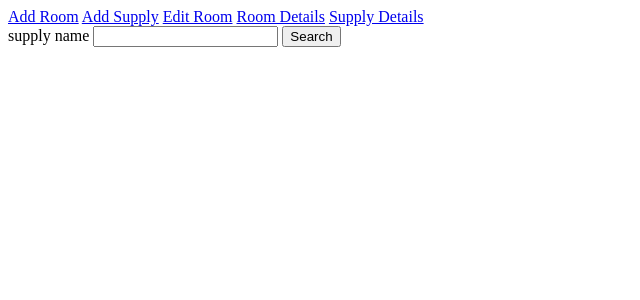
After one commit to Garrett-pace/HouseRemodeling, a Flask app: page /supply_details in a window 1280 px wide. The commit adds this page. Shown: the top 300 px of the page, without its empty margins (0-640 px from the left). Run offline with Flask 3, Linux system fonts and the light colour scheme.

Commit message:
added in 2 query methods, the app route and fuctionality of the supply details page, also made a layout.html, and added it to all pages

```diff
--- a/main.py
+++ b/main.py
@@ -1,5 +1,5 @@
 import os
-from flask import Flask, render_template, request, redirect, url_for
+from flask import Flask, render_template, request, redirect, url_for, flash
 from models.model import *
 import seaborn as sns
 import matplotlib.pyplot as plt
@@ -17,6 +17,26 @@ def index():
 def get_all_rooms_being_Remodeled():
     return session.query(Room).filter(Room.is_tiling_needed == 'y').all()
 
+@app.route("/supply_details", methods=['GET', 'POST'])
+def supply_details():
+    if request.method == 'POST':
+        supply_name = request.form['supply_name']
+        All_supplies = Get_all_supplies()
+        for x in All_supplies:
+            if x.name != supply_name or supply_name == '':
+                flash("This Supply does not exist")
+            else:
+                Supply_details = Get_supply_by_name(supply_name)
+                return redirect(url_for('supply_details', Supply_details=Supply_details))
+    return render_template("supply_details.html")
+
+
+def Get_supply_by_name(supply_name):
+    return session.query(Supply).filter(Supply.name == supply_name).all()
+
+def Get_all_supplies():
+    return session.query(Supply).all()
+
 @app.route('/add_room', methods=['GET', 'POST'])
 def add_room():
     if request.method == 'POST':
--- a/templates/Room_details.html
+++ b/templates/Room_details.html
@@ -5,6 +5,10 @@
     <title>Title</title>
 </head>
 <body>
+{% extends 'layout.html' %}
+{% block content %}
+
+{% endblock %}
 
 </body>
 </html>
--- a/templates/add_room.html
+++ b/templates/add_room.html
@@ -9,6 +9,8 @@
 
 </head>
 <body>
+{% extends 'layout.html' %}
+{% block content %}
     <h1>Add New Room</h1>
     <form action="/add_room" method="post">
         <label for="name">Room Name: </label>
@@ -64,5 +66,6 @@
             document.getElementById('is_tiling_needed').checked = false;
         };
     </script>
+{% endblock %}
 </body>
 </html>
--- a/templates/add_supply.html
+++ b/templates/add_supply.html
@@ -5,6 +5,9 @@
     <title>Title</title>
 </head>
 <body>
+{% extends 'layout.html' %}
+{% block content %}
 
+{% endblock %}
 </body>
 </html>
--- a/templates/edit_room.html
+++ b/templates/edit_room.html
@@ -5,6 +5,9 @@
     <title>Title</title>
 </head>
 <body>
+{% extends 'layout.html' %}
+{% block content %}
 
+{% endblock %}
 </body>
 </html>
--- /dev/null
+++ b/templates/layout.html
@@ -0,0 +1,20 @@
+<!DOCTYPE html>
+<html lang="en">
+<head>
+    <meta charset="UTF-8">
+    <title>Title</title>
+</head>
+<body>
+<header>
+    <nav>
+        <a href="/add_room"> Add Room</a>
+        <a href="/add_supply">Add Supply</a>
+        <a href="/edit_room">Edit Room</a>
+        <a href="/Room_details">Room Details</a>
+        <a href="/supply_details">Supply Details</a>
+    </nav>
+</header>
+{% block content %}
+{% endblock %}
+</body>
+</html>
--- a/templates/supply_details.html
+++ b/templates/supply_details.html
@@ -5,6 +5,31 @@
     <title>Title</title>
 </head>
 <body>
+{% extends 'layout.html' %}
+{% block content %}
+<form action="/supply_details" method="post">
+    <label for="supply_name">supply name</label>
+    <input type="text" id="supply_name" name="supply_name">
 
+    <input type="submit" value="Search">
+</form>
+{% with messages = get_flashed_messages() %}
+            {% if messages %}
+                <ul>
+                    {% for message in messages %}
+                        <li>{{ message }}</li>
+                    {% endfor %}
+                </ul>
+            {% endif %}
+        {% endwith %}
+<ul>
+{% if Supply_details %}
+    <li>Supply Name - {{ Supply_details.name }}</li>
+    <li>Quantity - {{ Supply_details.quantity }}</li>
+    <li>Cost Per Item - {{ Supply_details.cost_per_item }}</li>
+    <li>Total Supply Cost - {{ Supply_details.total_supply_cost }}</li>
+    {% endif %}
+</ul>
+{% endblock %}
 </body>
 </html>
```
Also changed, not shown: templates/index.html (+3 -4 lines), remodels.db (deleted).
